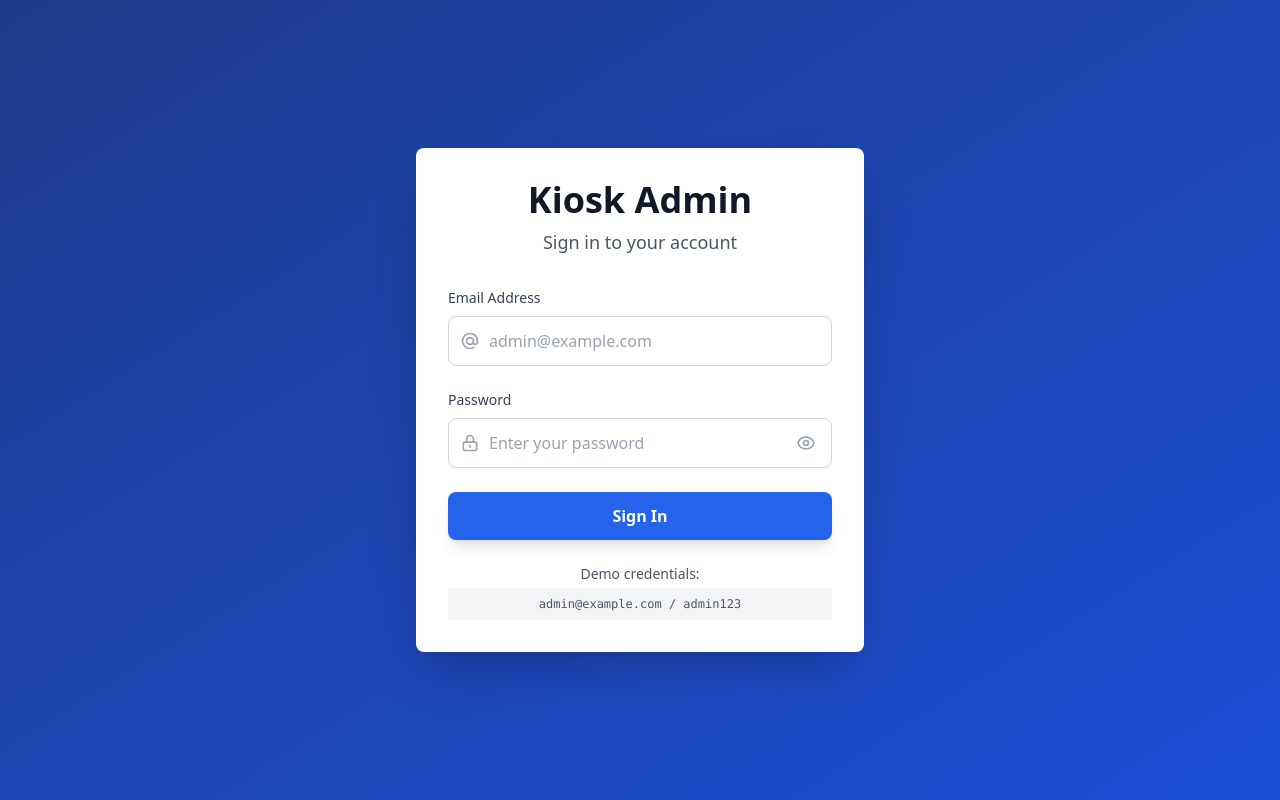
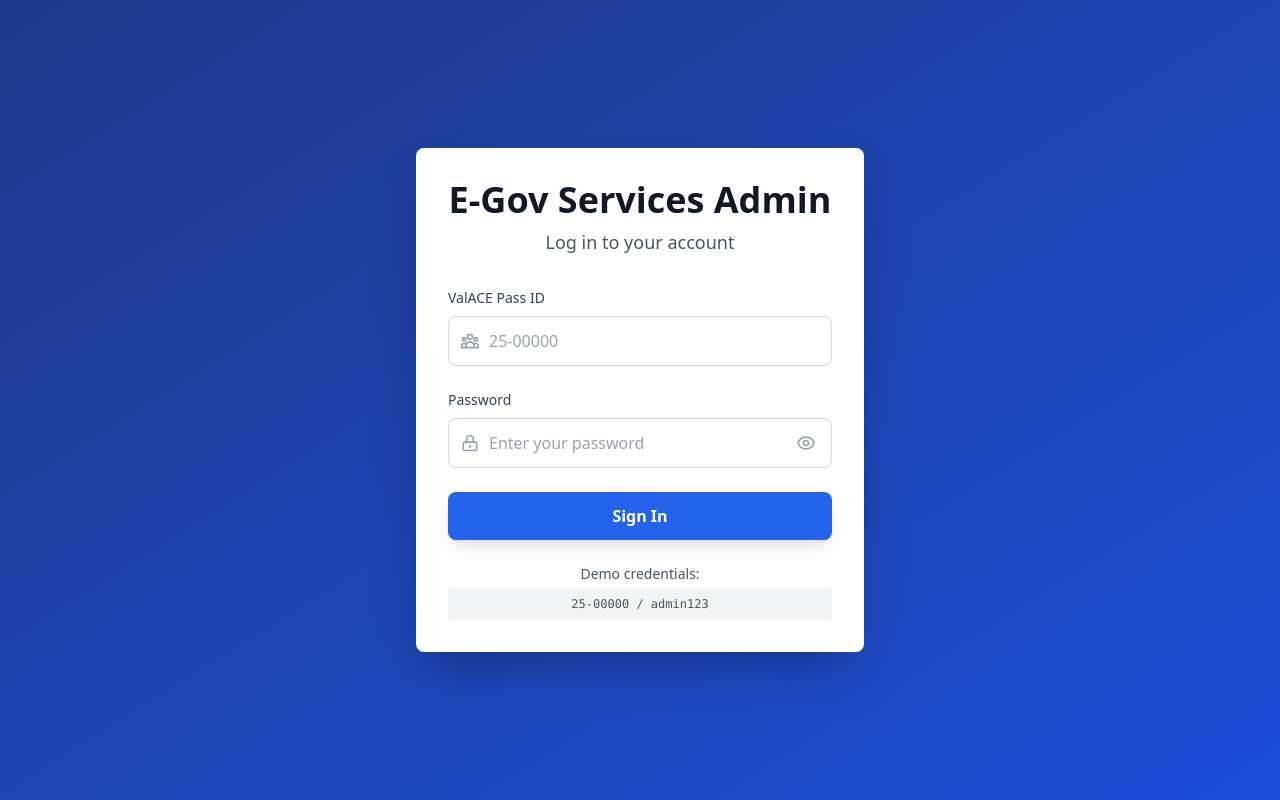
Before and after one commit to melodymers/kiosk-frontend, a website: page index.html in a window 1280 px wide. Drawn offline with nearby package versions, Linux system fonts and the light colour scheme; files that its build step writes are made by us from their sources.

Commit message:
icon changed

```diff
--- a/index.html
+++ b/index.html
@@ -3,28 +3,29 @@
 <head>
   <meta charset="UTF-8">
   <meta name="viewport" content="width=device-width, initial-scale=1.0">
-  <title>Kiosk Admin Login</title>
+  <title>E-gov Admin Login</title>
   <link href="./dist/output.css" rel="stylesheet">
 </head>
 <body class="min-h-screen bg-gradient-to-br from-blue-900 to-blue-700 flex items-center justify-center p-4 overflow-hidden">
   <div class="bg-white rounded-lg shadow-2xl w-full max-w-md p-8">
     <div class="text-center mb-8">
-      <h1 class="text-3xl md:text-4xl font-bold text-gray-900 mb-2">Kiosk Admin</h1>
-      <p class="text-gray-600 text-lg">Sign in to your account</p>
+      <h1 class="text-3xl md:text-4xl font-bold text-gray-900 mb-2">E-Gov Services Admin</h1>
+      <p class="text-gray-600 text-lg">Log in to your account</p>
     </div>
 
     <form id="loginForm" class="space-y-6">
-      <!-- Email -->
+      <!-- ValACE Pass ID (OFFICIAL ID CARD) -->
 <div>
-        <label class="block text-sm font-medium text-gray-700 mb-2">Email Address</label>
+  <label class="block text-sm font-medium text-gray-700 mb-2">ValACE Pass ID</label>
   <div class="relative">
     <svg class="absolute left-3 top-1/2 -translate-y-1/2 text-gray-400 w-5 h-5" fill="none" stroke="currentColor" viewBox="0 0 24 24">
-            <path stroke-linecap="round" stroke-linejoin="round" stroke-width="2" d="M16 12a4 4 0 10-8 0 4 4 0 008 0zm0 0v1.5a2.5 2.5 0 005 0V12a9 9 0 10-9 9m4.5-1.206a8.959 8.959 0 01-4.5 1.207"></path>
+      <path stroke-linecap="round" stroke-linejoin="round" stroke-width="2" d="M17 20h5v-2a3 3 0 00-5.356-1.857M17 20H7m10 0v-2c0-.656-.126-1.283-.356-1.857M7 20H2v-2a3 3 0 015.356-1.857M7 20v-2c0-.656.126-1.283.356-1.857m0 0a5.002 5.002 0 019.288 0M15 7a3 3 0 11-6 0 3 3 0 016 0zm6 3a2 2 0 11-4 0 2 2 0 014 0zM7 10a2 2 0 11-4 0 2 2 0 014 0z"></path>
     </svg>
-          <input type="email" id="email" required placeholder="admin@example.com"
+    <input type="text" id="passId" required placeholder="25-00000"
       class="w-full pl-10 pr-4 py-3 border border-gray-300 rounded-lg focus:ring-2 focus:ring-blue-500 focus:border-transparent transition-all">
   </div>
 </div>
+
 
       <!-- Password -->
       <div>
@@ -56,7 +57,7 @@
     <!-- Demo Credentials -->
     <div class="mt-6 text-center text-sm text-gray-600">
       <p>Demo credentials:</p>
-      <p class="font-mono text-xs mt-1 bg-gray-100 p-2 rounded">admin@example.com / admin123</p>
+      <p class="font-mono text-xs mt-1 bg-gray-100 p-2 rounded">25-00000 / admin123</p>
     </div>
   </div>
 
@@ -81,17 +82,17 @@
       }
     };
 
-    // Login handler
+    // Login handler - ValACE Pass ID
     document.getElementById('loginForm').onsubmit = (e) => {
       e.preventDefault();
-      const email = document.getElementById('email').value;
+      const passId = document.getElementById('passId').value;
       const password = document.getElementById('password').value;
-      if (email === 'admin@example.com' && password === 'admin123') {
+      if (passId === '25-00000' && password === 'admin123') {
         localStorage.setItem('isAuthenticated', 'true');
         alert('Login successful! Dashboard coming next.');
       } else {
         document.getElementById('errorMsg').classList.remove('hidden');
-        document.getElementById('errorMsg').textContent = 'Invalid email or password';
+        document.getElementById('errorMsg').textContent = 'Invalid ValACE Pass ID or password';
       }
     };
   </script>
```
Lines whose indentation alone changed are shown as unchanged.
